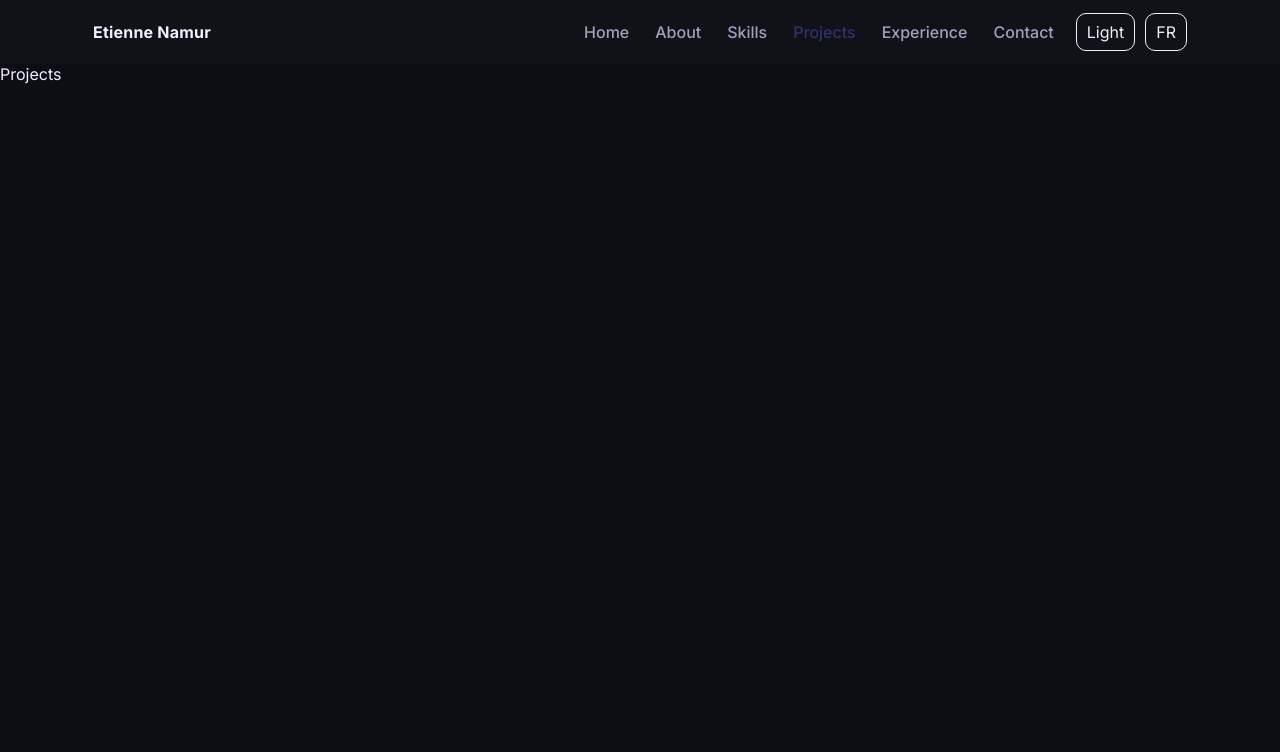
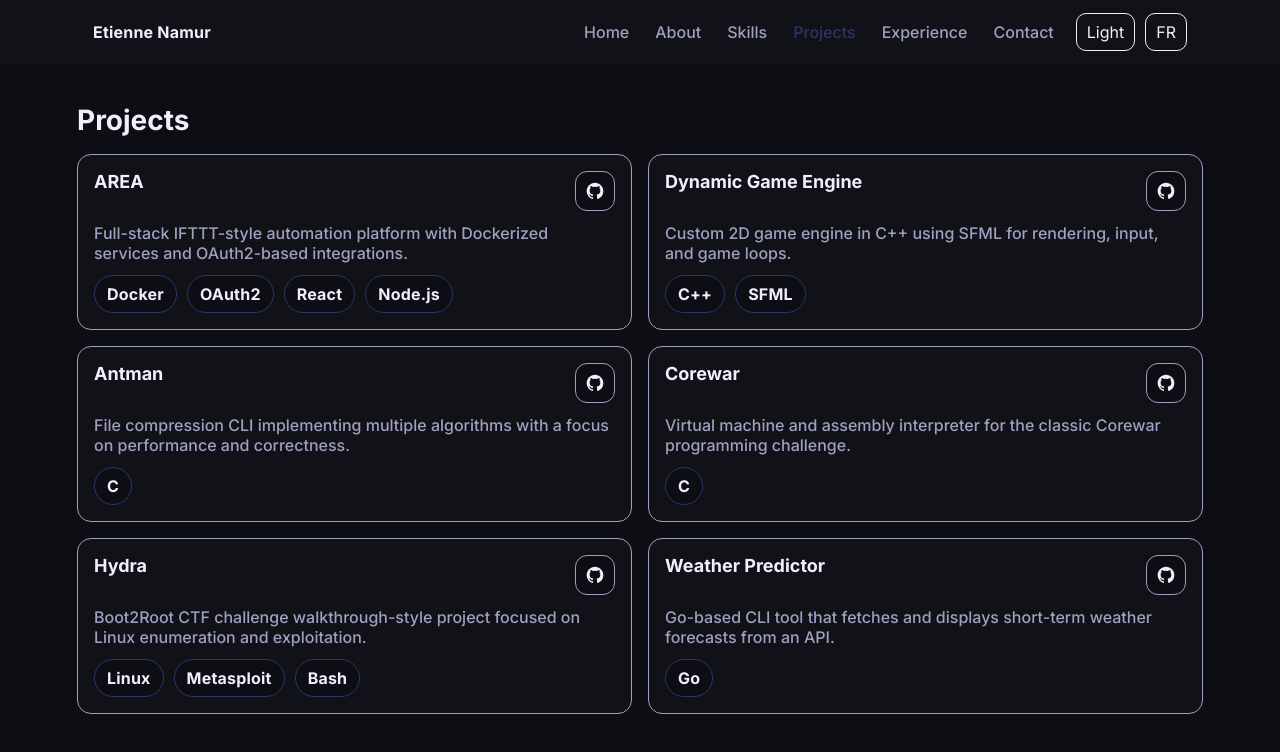
Before and after one commit to Tounn10/Personnal-portfolio, a React (Vite) app: page /Personnal-portfolio/projects in a window 1280 px wide. Shown: the top 752 px of the page. Built offline with nearby package versions, Linux system fonts and the light colour scheme.

Commit message:
feat(projects): add project cards with tech badges, descriptions, and GitHub links

```diff
--- a/src/i18n/en.json
+++ b/src/i18n/en.json
@@ -7,5 +7,29 @@
       "cybersecurity": "Cybersecurity",
       "tools": "Tools"
     }
+  },
+  "projects": {
+    "title": "Projects",
+    "githubLink": "View on GitHub",
+    "items": {
+      "area": {
+        "description": "Full-stack IFTTT-style automation platform with Dockerized services and OAuth2-based integrations."
+      },
+      "dynamicGameEngine": {
+        "description": "Custom 2D game engine in C++ using SFML for rendering, input, and game loops."
+      },
+      "antman": {
+        "description": "File compression CLI implementing multiple algorithms with a focus on performance and correctness."
+      },
+      "corewar": {
+        "description": "Virtual machine and assembly interpreter for the classic Corewar programming challenge."
+      },
+      "hydra": {
+        "description": "Boot2Root CTF challenge walkthrough-style project focused on Linux enumeration and exploitation."
+      },
+      "weatherPredictor": {
+        "description": "Go-based CLI tool that fetches and displays short-term weather forecasts from an API."
+      }
+    }
   }
 }
--- a/src/i18n/fr.json
+++ b/src/i18n/fr.json
@@ -7,5 +7,29 @@
       "cybersecurity": "Cybersécurité",
       "tools": "Outils"
     }
+  },
+  "projects": {
+    "title": "Projets",
+    "githubLink": "Voir sur GitHub",
+    "items": {
+      "area": {
+        "description": "Plateforme d'automatisation type IFTTT full-stack, avec services Dockerisés et intégrations basées sur OAuth2."
+      },
+      "dynamicGameEngine": {
+        "description": "Moteur 2D sur mesure en C++ utilisant SFML pour le rendu, les entrées et la boucle de jeu."
+      },
+      "antman": {
+        "description": "Outil CLI de compression de fichiers implémentant plusieurs algorithmes, axé sur la performance et la fiabilité."
+      },
+      "corewar": {
+        "description": "Machine virtuelle et interpréteur assembleur pour le défi de programmation Corewar."
+      },
+      "hydra": {
+        "description": "Challenge Boot2Root (CTF) axé sur l'énumération Linux et l'exploitation."
+      },
+      "weatherPredictor": {
+        "description": "Outil CLI en Go qui récupère et affiche des prévisions météo à court terme via une API."
+      }
+    }
   }
 }
--- a/src/pages/Projects.jsx
+++ b/src/pages/Projects.jsx
@@ -1,3 +1,105 @@
+import { useMemo } from 'react'
+import { useTranslation } from 'react-i18next'
+
+import '../styles/Projects.css'
+
+function GitHubIcon(props) {
+  return (
+    <svg viewBox="0 0 24 24" aria-hidden="true" focusable="false" {...props}>
+      <path d="M12 2C6.477 2 2 6.477 2 12c0 4.42 2.865 8.166 6.84 9.49.5.092.682-.217.682-.482 0-.237-.008-.866-.013-1.7-2.782.604-3.369-1.34-3.369-1.34-.455-1.157-1.11-1.466-1.11-1.466-.908-.62.07-.608.07-.608 1.003.07 1.531 1.03 1.531 1.03.892 1.529 2.341 1.087 2.91.832.092-.647.349-1.087.635-1.337-2.22-.253-4.555-1.11-4.555-4.942 0-1.091.39-1.985 1.03-2.683-.103-.253-.447-1.272.098-2.65 0 0 .84-.269 2.75 1.025A9.56 9.56 0 0 1 12 6.844a9.56 9.56 0 0 1 2.504.337c1.909-1.294 2.748-1.025 2.748-1.025.546 1.378.202 2.397.1 2.65.64.698 1.028 1.592 1.028 2.683 0 3.842-2.338 4.687-4.566 4.935.359.31.678.92.678 1.852 0 1.337-.012 2.415-.012 2.743 0 .268.18.58.688.481A10.016 10.016 0 0 0 22 12c0-5.523-4.477-10-10-10z" />
+    </svg>
+  )
+}
+
 export default function Projects() {
-  return <div>Projects</div>
+  const { t } = useTranslation()
+
+  const githubProfile = 'https://github.com/Tounn10'
+
+  const projects = useMemo(
+    () => [
+      {
+        key: 'area',
+        title: 'AREA',
+        descriptionKey: 'projects.items.area.description',
+        stack: ['Docker', 'OAuth2', 'React', 'Node.js'],
+        githubUrl: githubProfile,
+      },
+      {
+        key: 'dynamicGameEngine',
+        title: 'Dynamic Game Engine',
+        descriptionKey: 'projects.items.dynamicGameEngine.description',
+        stack: ['C++', 'SFML'],
+        githubUrl: githubProfile,
+      },
+      {
+        key: 'antman',
+        title: 'Antman',
+        descriptionKey: 'projects.items.antman.description',
+        stack: ['C'],
+        githubUrl: githubProfile,
+      },
+      {
+        key: 'corewar',
+        title: 'Corewar',
+        descriptionKey: 'projects.items.corewar.description',
+        stack: ['C'],
+        githubUrl: githubProfile,
+      },
+      {
+        key: 'hydra',
+        title: 'Hydra',
+        descriptionKey: 'projects.items.hydra.description',
+        stack: ['Linux', 'Metasploit', 'Bash'],
+        githubUrl: githubProfile,
+      },
+      {
+        key: 'weatherPredictor',
+        title: 'Weather Predictor',
+        descriptionKey: 'projects.items.weatherPredictor.description',
+        stack: ['Go'],
+        githubUrl: githubProfile,
+      },
+    ],
+    [],
+  )
+
+  return (
+    <div className="projects">
+      <div className="projects__inner">
+        <h1 className="projects__title">{t('projects.title')}</h1>
+
+        <div className="projects__grid" aria-label={t('projects.title')}>
+          {projects.map((project) => (
+            <article key={project.key} className="project-card">
+              <div className="project-card__top">
+                <h2 className="project-card__title">{project.title}</h2>
+
+                <a
+                  className="project-card__github"
+                  href={project.githubUrl}
+                  target="_blank"
+                  rel="noreferrer"
+                  aria-label={t('projects.githubLink')}
+                  title={t('projects.githubLink')}
+                >
+                  <GitHubIcon className="project-card__githubIcon" />
+                </a>
+              </div>
+
+              <p className="project-card__description">{t(project.descriptionKey)}</p>
+
+              <div className="project-card__stack" aria-label="Tech stack">
+                {project.stack.map((tech) => (
+                  <span key={tech} className="project-badge">
+                    {tech}
+                  </span>
+                ))}
+              </div>
+            </article>
+          ))}
+        </div>
+      </div>
+    </div>
+  )
 }
--- /dev/null
+++ b/src/styles/Projects.css
@@ -0,0 +1,112 @@
+.projects {
+  width: 100%;
+  padding: 40px 16px;
+}
+
+.projects__inner {
+  width: 100%;
+  max-width: 1126px;
+  margin: 0 auto;
+}
+
+.projects__title {
+  margin: 0 0 18px;
+  font-size: 28px;
+  line-height: 1.15;
+  color: var(--text-primary);
+}
+
+.projects__grid {
+  display: grid;
+  grid-template-columns: repeat(2, minmax(0, 1fr));
+  gap: 16px;
+}
+
+.project-card {
+  background: var(--bg-secondary);
+  border: 1px solid var(--text-secondary);
+  border-radius: 14px;
+  padding: 16px;
+  display: flex;
+  flex-direction: column;
+  gap: 12px;
+}
+
+.project-card__top {
+  display: flex;
+  align-items: flex-start;
+  justify-content: space-between;
+  gap: 12px;
+}
+
+.project-card__title {
+  margin: 0;
+  font-size: 18px;
+  line-height: 1.25;
+  color: var(--text-primary);
+}
+
+.project-card__github {
+  flex: 0 0 auto;
+  display: inline-flex;
+  align-items: center;
+  justify-content: center;
+  width: 40px;
+  height: 40px;
+  border-radius: 12px;
+  text-decoration: none;
+  border: 1px solid var(--text-secondary);
+  background: var(--bg-primary);
+  color: var(--text-primary);
+  transition: border-color 150ms ease, color 150ms ease,
+    background-color 150ms ease;
+}
+
+.project-card__github:hover {
+  border-color: var(--accent);
+  color: var(--accent);
+}
+
+.project-card__github:focus-visible {
+  outline: 2px solid var(--accent);
+  outline-offset: 2px;
+}
+
+.project-card__githubIcon {
+  width: 20px;
+  height: 20px;
+  fill: currentColor;
+}
+
+.project-card__description {
+  margin: 0;
+  color: var(--text-secondary);
+  font-weight: 500;
+  max-width: 75ch;
+}
+
+.project-card__stack {
+  display: flex;
+  flex-wrap: wrap;
+  gap: 10px;
+}
+
+.project-badge {
+  display: inline-flex;
+  align-items: center;
+  justify-content: center;
+  padding: 8px 12px;
+  border-radius: 999px;
+  border: 1px solid var(--accent);
+  background: var(--bg-primary);
+  color: var(--text-primary);
+  font-weight: 700;
+  letter-spacing: 0.2px;
+  user-select: none;
+}
+
+@media (max-width: 900px) {
+  .projects__grid {
+    grid-template-columns: 1fr;
+  }
+}
```
